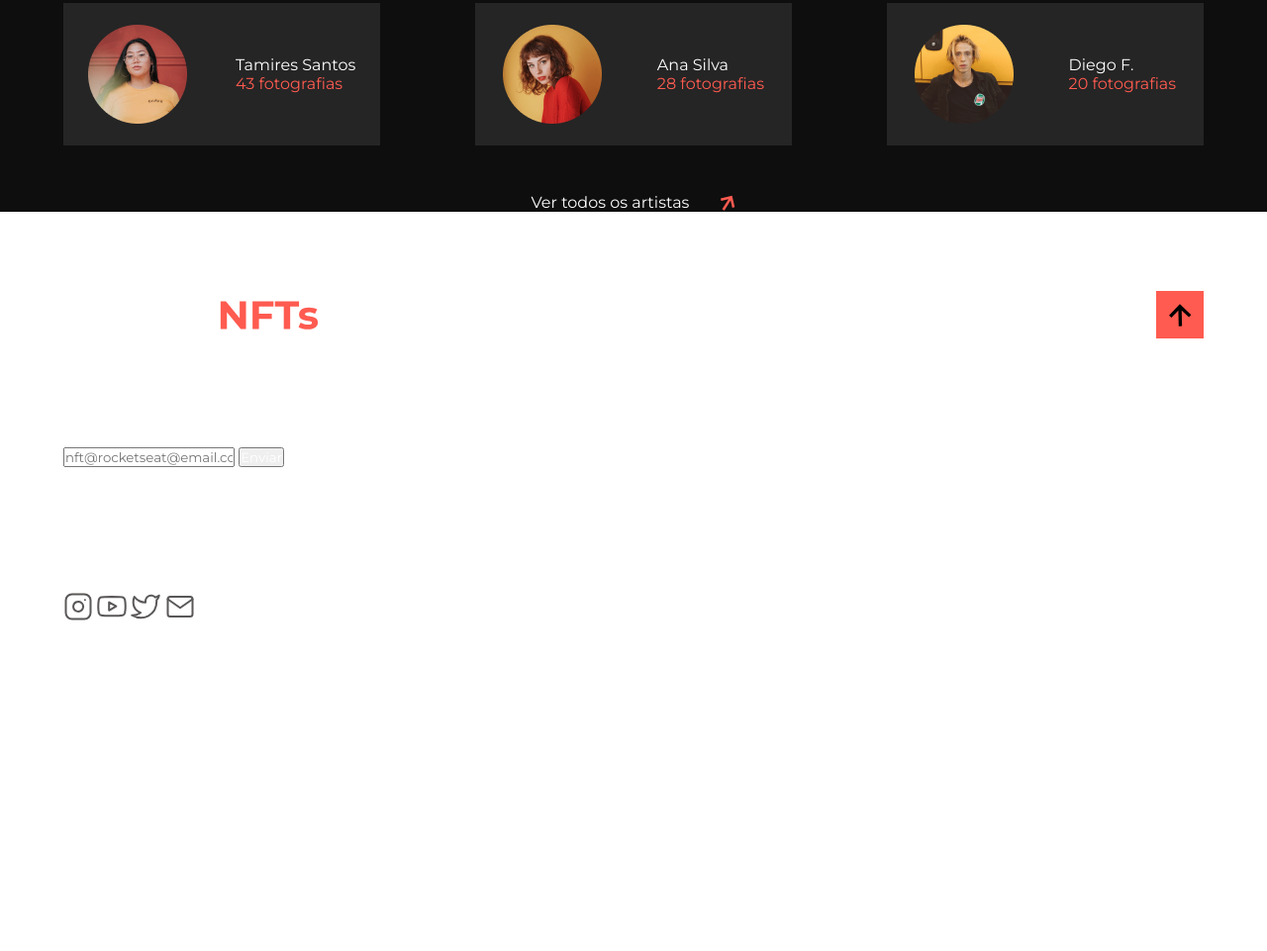
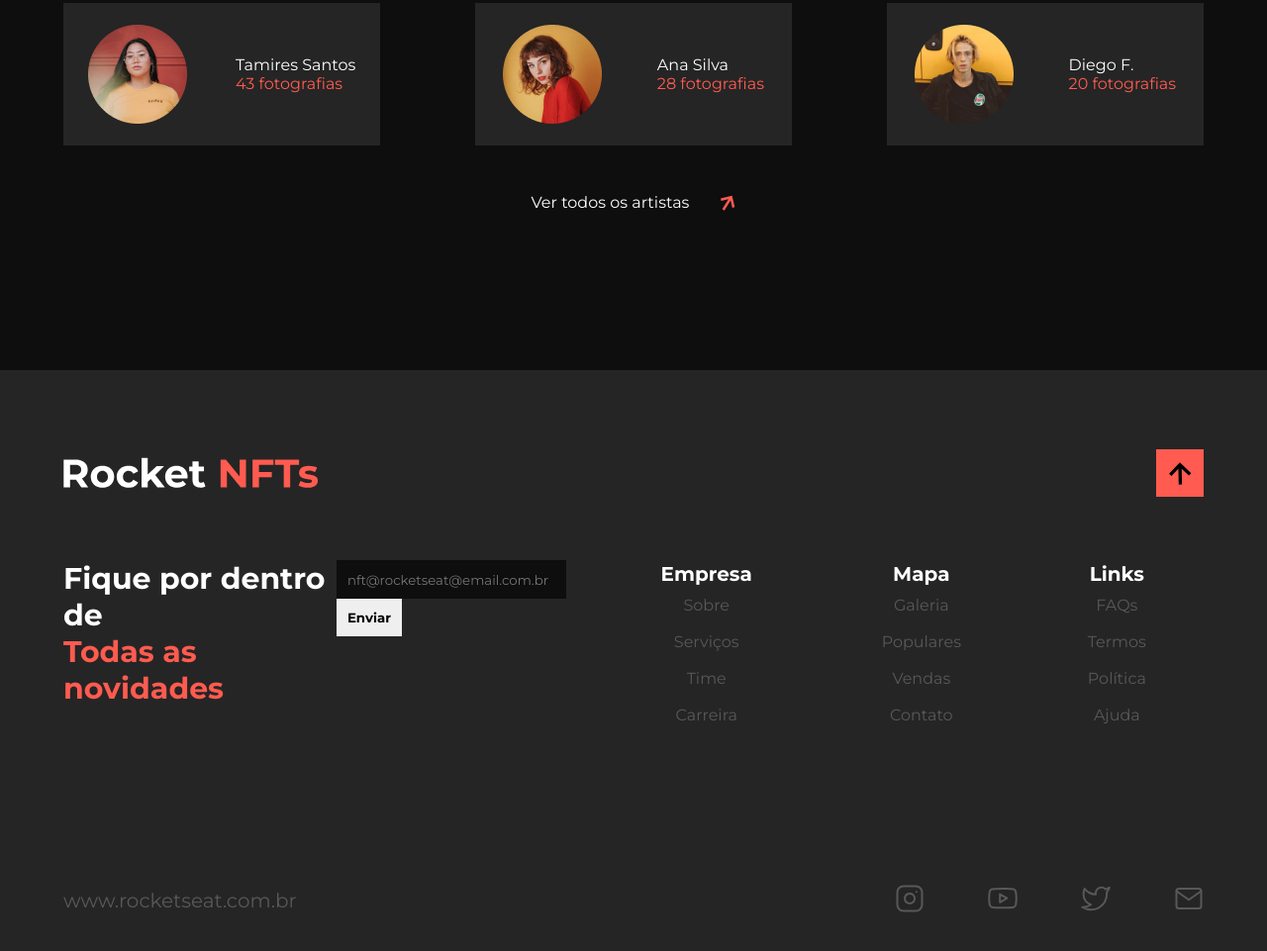
Before and after one commit to AguiarIsaac/rocketNft, a plain HTML site: page index.html in a window 1280 px wide. Shown: the part 3210-4171 px from the top of the page at 99% size. Before the commit the page ends 3842 px from the top, so only its background shows below. Drawn offline with Linux system fonts and the light colour scheme.

Commit message:
Update style.css

```diff
--- a/assets/css/style.css
+++ b/assets/css/style.css
@@ -7,6 +7,7 @@
     font-family: 'Montserrat', sans-serif;
     color: white;
 }
+
 
 a {
     text-decoration: none;
@@ -295,8 +296,14 @@ div#sec4 .link {
     align-content: center;
     gap: 2rem;
     margin-top: 3rem;
+    padding-bottom: 10rem;
 }
 
+
+footer {
+    /*width: 100vw;*/
+    background-color: #252525;
+}
 
 #section1 {
     display: flex;
@@ -313,3 +320,71 @@ div#sec4 .link {
     display: flex;
     justify-content: center;
 }
+
+#news {
+    display: flex;
+    justify-content: space-between;
+}
+
+#news h3 {
+    margin-bottom: 1.56rem;
+    font-size: 30px;
+}
+
+#news h3 span {
+    color: #FF5B50;
+}
+
+#newsInput input {
+    border: none;
+    padding: 0.70rem;
+    width: 14.5rem;
+    background-color: #0E0E0E;
+}
+
+#newsInput button {
+    padding: 0.7rem;
+    border: none;
+    color: black;
+    font-weight: bold;
+}
+
+#linksFooter {
+    width: 60%;
+}
+
+table {
+    width: 100%;
+    text-align: center;
+    height: 100%;
+}
+
+th {
+    font-size: 20px;
+}
+
+td {
+    padding: 0.5rem;
+}
+
+td a {
+    color:#5A5757;
+}
+
+#section3 {
+    display: flex;
+    justify-content: space-between;
+    align-items: center;
+    padding-top: 9.4rem;
+    padding-bottom: 6rem;
+}
+
+#section3 a {
+    font-size: 20px;
+    color: #5A5757;
+}
+
+#section3_redes {
+    display: flex;
+    gap: 4rem;
+}
```
